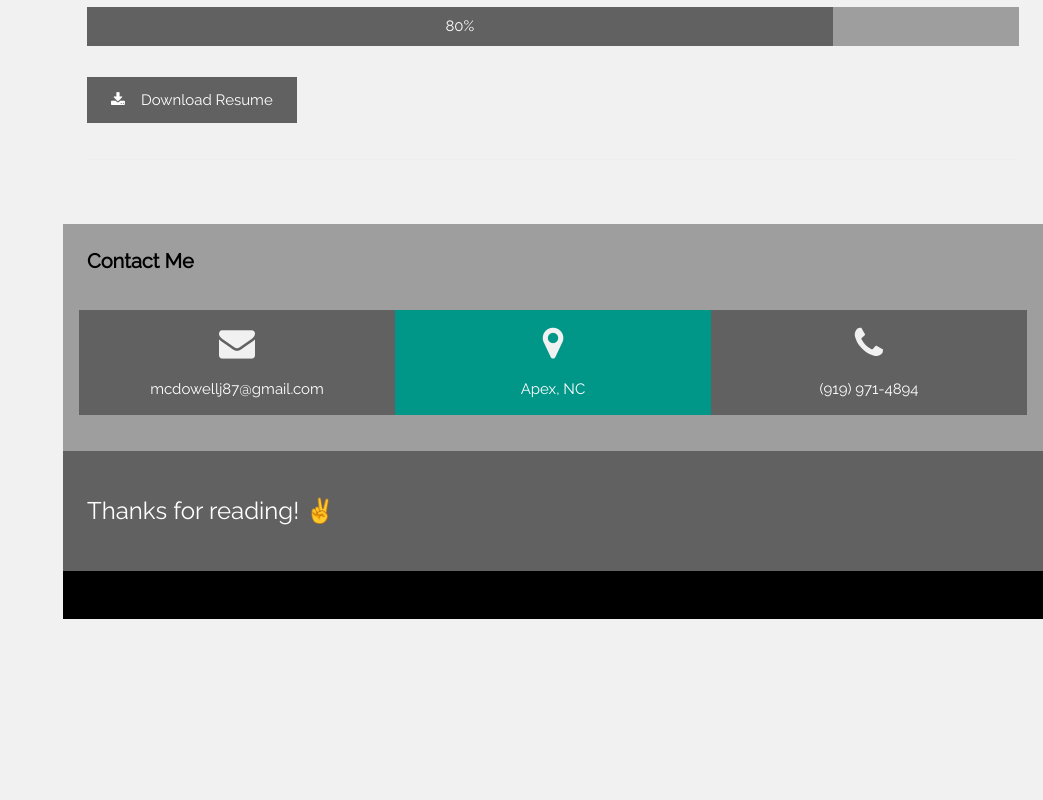
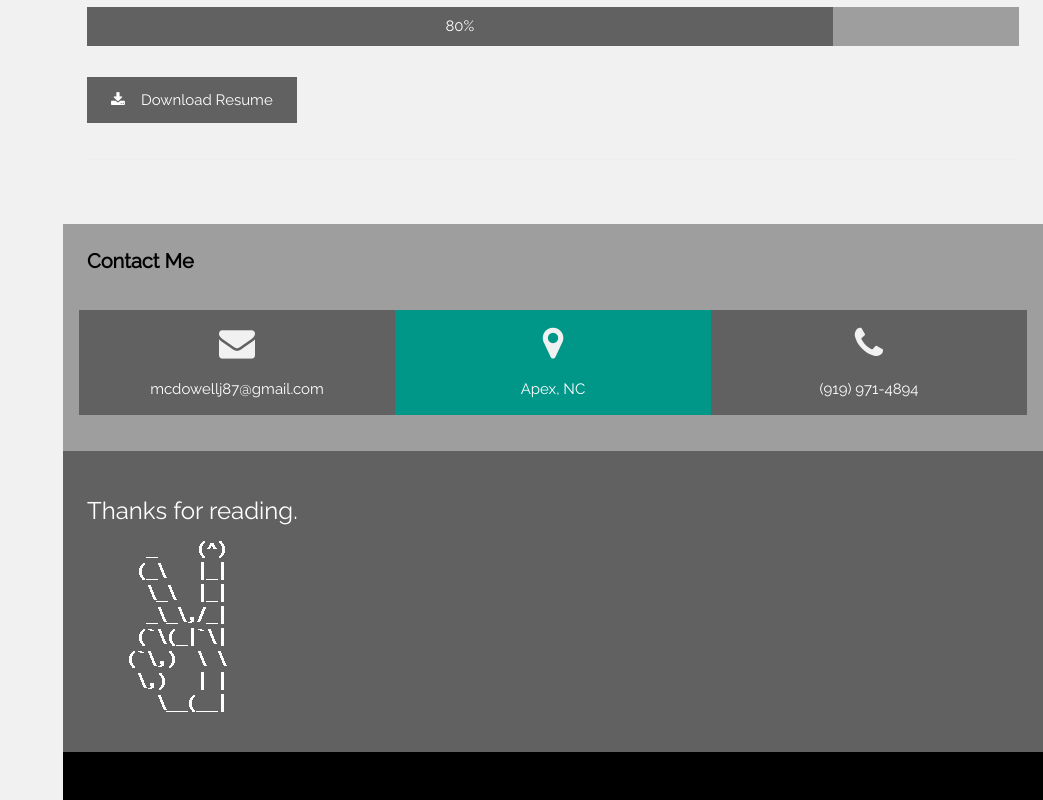
Before and after one commit to radmancer/portfolio, a plain HTML site: page index.html in a window 1280 px wide. Shown: the part 2680-3480 px from the top of the page, without its empty margins (237-1280 px from the left). Before the commit the page ends 3299 px from the top, so only its background shows below. Drawn offline with nearby package versions, Linux system fonts and the light colour scheme.

Commit message:
Add files via upload

```diff
--- a/index.html
+++ b/index.html
@@ -180,7 +180,8 @@ body,h1,h2,h3,h4,h5,h6 {font-family: "Raleway", sans-serif}
   <footer class="w3-container w3-padding-32 w3-dark-grey">
   <div class="w3-row-padding">
     <div>
-      <h3>Thanks for reading! ✌</h3>
+      <h3>Thanks for reading.</h3>
+      <img style="margin-left:3vw;" src="css/images/peace.png" />
     </div>
   </div>
   </footer>
```
